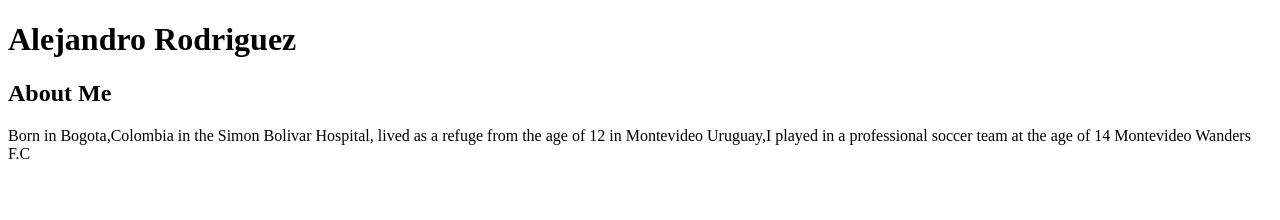
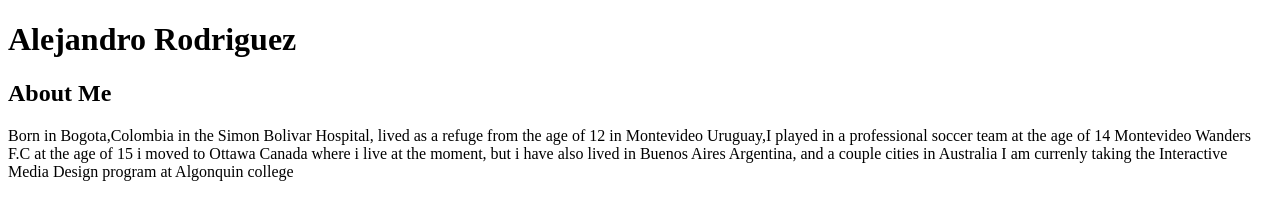
Before and after one commit to AlejandroRod1992/html-assigment, a plain HTML site: page index.html in a window 1280 px wide. Drawn offline with Linux system fonts and the light colour scheme.

Commit message:
paragraph 1

```diff
--- a/index.html
+++ b/index.html
@@ -10,9 +10,13 @@
     <h1>Alejandro Rodriguez</h1>
     <article>
         <h2>About Me</h2>
-        <p>Born in Bogota,Colombia in the Simon Bolivar Hospital, lived as a refuge from the age of 12
+        <p1>Born in Bogota,Colombia in the Simon Bolivar Hospital, lived as a refuge from the age of 12
         in Montevideo Uruguay,I played in a professional soccer team at the age of 14
-        Montevideo Wanders F.C</p>
+        Montevideo Wanders F.C at the age of 15 i moved to Ottawa Canada where i live at the moment,
+        but i have also lived in Buenos Aires Argentina, and a couple cities in Australia </p1>
+        <p2>I am currenly taking the Interactive Media Design program at Algonquin college </p2>
+
+
     </article>
 
 </body>
```
